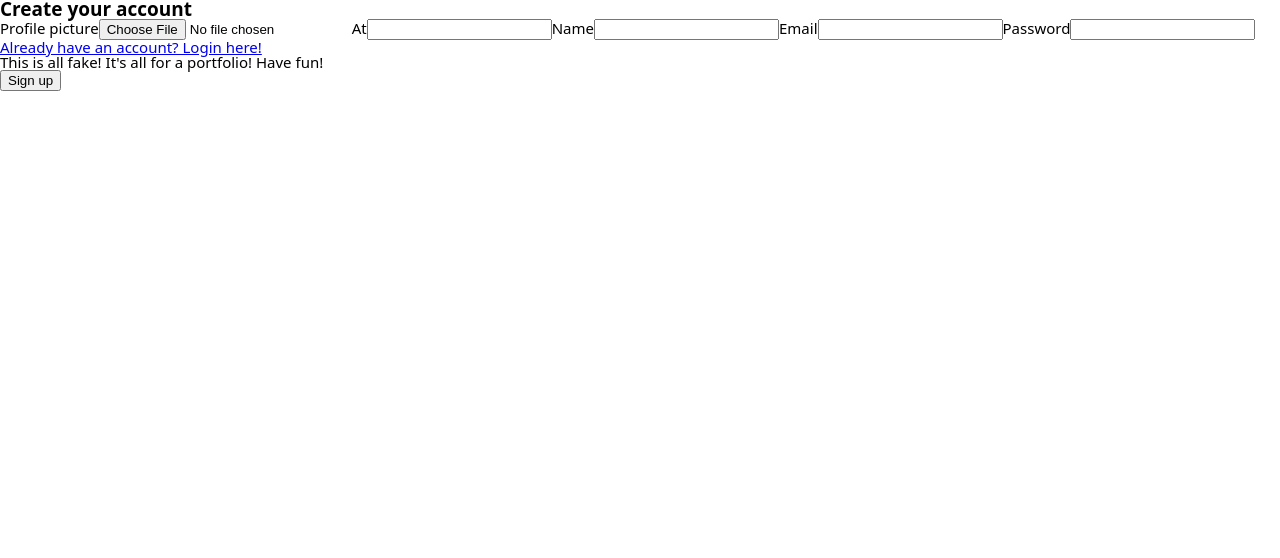
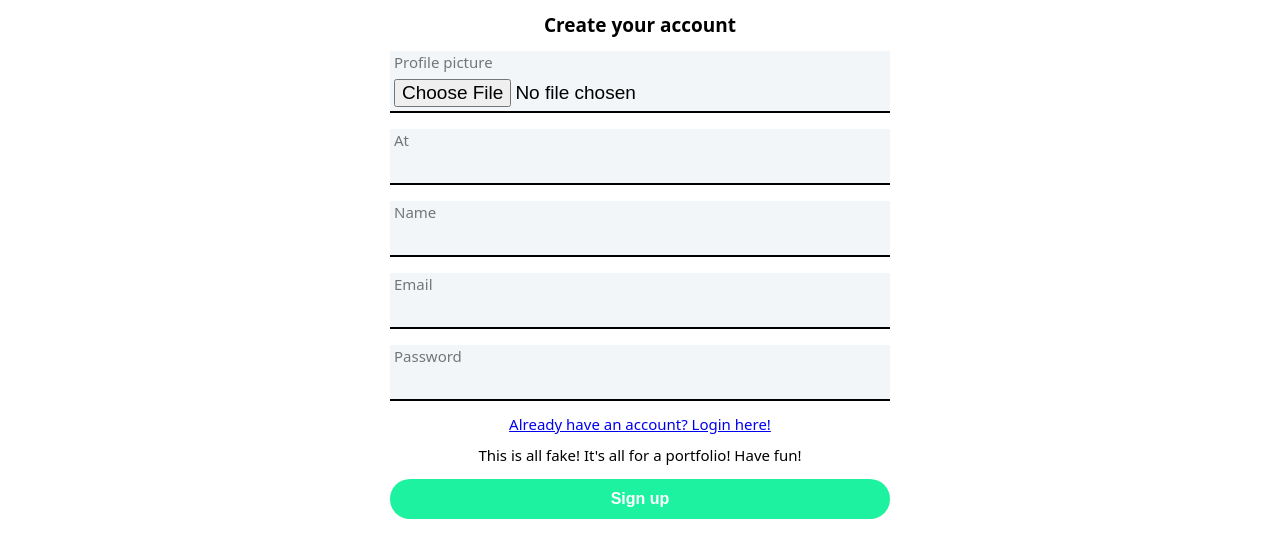
Before and after one commit to ideopunk/twitter-clone, a React (Create React App) app: page /signup in a window 1280 px wide. Shown: the top 558 px of the page. Built offline with nearby package versions, Linux system fonts and the light colour scheme; no server answers; the database is empty.

Commit message:
login and signup page style

```diff
--- a/src/components/LoginPage.js
+++ b/src/components/LoginPage.js
@@ -44,18 +44,37 @@ const LoginPage = () => {
 				</span>
 				<h3>Log in to Fake Twitter</h3>
 				<form className="login-form" onSubmit={(e) => handleSubmit(e)}>
-					<label>
-						Email
-						<input required onChange={(e) => handleEmailChange(e)} />
+					<label className="form-label">
+						<span className="form-name">Email</span>
+						<input
+							className="form-input"
+							maxLength={50}
+							required
+							onChange={(e) => handleEmailChange(e)}
+							value={email}
+						/>
 					</label>
-					<label>
-						Password
-						<input type="password" required onChange={(e) => handlePasswordChange(e)} />
+
+					<label className="form-label">
+						<span className="form-name">Password</span>
+						<input
+							type="password"
+							className="form-input"
+							maxLength={50}
+							required
+							onChange={(e) => handlePasswordChange(e)}
+							value={password}
+						/>
 					</label>
-					<input className="lg-btn" style={{}} type="submit" value="Log in" />
+
+					<input
+						className="lg-btn btn"
+						style={{ width: "100%" }}
+						type="submit"
+						value="Log in"
+					/>
 					<div>
-						<p onClick={toggleReset}>Forgot password?</p>
-						<Link to="signup">Sign up for Fake Twitter</Link>
+						<span onClick={toggleReset}>Forgot password?</span> · <Link to="signup">Sign up for Fake Twitter</Link>
 					</div>
 				</form>
 			</div>
--- a/src/components/SignupPage.js
+++ b/src/components/SignupPage.js
@@ -32,7 +32,7 @@ const SignupPage = () => {
 	const handleUserAtChange = (e) => {
 		console.log(e.target.value);
 		allAts.includes(e.target.value) ? setLegitAt(false) : setLegitAt(true);
-		switch(e.target.value) {
+		switch (e.target.value) {
 			case "profile":
 			case "notifications":
 			case "explore":
@@ -40,10 +40,10 @@ const SignupPage = () => {
 			case "messages":
 			case "menu":
 			case "tweet":
-				setLegitAt(false)
-				break
+				setLegitAt(false);
+				break;
 			default:
-				console.log("all good")
+				console.log("all good");
 		}
 		setUserAt(e.target.value);
 	};
@@ -108,29 +108,44 @@ const SignupPage = () => {
 	};
 
 	return (
-		<div className="signup-page">
+		<div className="login-container">
+			<div className="login-page">
 				<h3>Create your account</h3>
-			<form onSubmit={(e) => handleSubmit(e)}>
-				<label>
-					Profile picture
-					<input type="file" onChange={handleFileChange} />
+				<form className="login-form" onSubmit={(e) => handleSubmit(e)}>
+					<label className="form-label">
+						<span className="form-name">Profile picture</span>
+						<input className="form-input" type="file" onChange={handleFileChange} />
 					</label>
-				<label>
-					At
+					<label className="form-label">
+						<span className="form-name">At</span>
 						{!legitAt ? <p className="signup-warning">Username has been taken!</p> : ""}
-					<input required onChange={(e) => handleUserAtChange(e)} />
+						<input
+							className="form-input"
+							required
+							onChange={(e) => handleUserAtChange(e)}
+						/>
 					</label>
-				<label>
-					Name
-					<input required onChange={(e) => handleUserNameChange(e)} />
+					<label className="form-label">
+						<span className="form-name">Name</span>
+						<input
+							className="form-input"
+							required
+							onChange={(e) => handleUserNameChange(e)}
+						/>
 					</label>
-				<label>
-					Email
-					<input required type="email" onChange={(e) => handleEmailChange(e)} />
+					<label className="form-label">
+						<span className="form-name">Email</span>
+						<input
+							className="form-input"
+							required
+							type="email"
+							onChange={(e) => handleEmailChange(e)}
+						/>
 					</label>
-				<label>
-					Password
+					<label className="form-label">
+						<span className="form-name">Password</span>
 						<input
+							className="form-input"
 							required
 							type="password"
 							minLength={6}
@@ -142,8 +157,9 @@ const SignupPage = () => {
 						<Link to="login">Already have an account? Login here!</Link>
 					</div>
 					<p>This is all fake! It's all for a portfolio! Have fun!</p>
-				<input type="submit" value="Sign up" />
+					<input className="btn" type="submit" value="Sign up" />
 				</form>
+			</div>
 		</div>
 	);
 };
--- a/src/components/functions/follow.js
+++ b/src/components/functions/follow.js
@@ -1,8 +1,7 @@
 import { db } from "../../config/fbConfig";
-import notify from "./notify"
+import notify from "./notify";
 
 const follow = (followID, userID, userFollows) => {
-
 	db.runTransaction((transaction) => {
 		return db
 			.collection("users")
@@ -25,7 +24,11 @@ const follow = (followID, userID, userFollows) => {
 					.doc(userID)
 					.update({ follows: newList })
 					.then(() => console.log("added to follows list"))
-					.then(() => notify("follow", userID, followID))
+					.then(() => {
+						if (userID !== followID) {
+							notify("follow", userID, followID);
+						}
+					});
 			});
 	})
 		.then(() => console.log("successful transaction"))
--- a/src/components/functions/likeDB.js
+++ b/src/components/functions/likeDB.js
@@ -7,7 +7,9 @@ const likeDB = (tweet, userID, userLikes) => {
 		.get()
 		.then((snapshot) => {
 			// uhh side effect!
-			notify("like", userID, snapshot.data().userID, tweet);
+			if (userID !== snapshot.data().userID) {
+				notify("like", userID, snapshot.data().userID, tweet);
+			}
 
 			return snapshot.data().likes;
 		})
--- a/src/components/functions/reply.js
+++ b/src/components/functions/reply.js
@@ -45,7 +45,9 @@ const reply = (props) => {
 					db.collection("tweets").doc(tweetID).update({ replies: newReplies });
 
 					// notify
-					notify("reply", userID, originalData.userID, newTweet.id);
+					if (userID !== originalData.userID) {
+						notify("reply", userID, originalData.userID, newTweet.id);
+					}
 				});
 		});
 };
--- a/src/components/functions/retweet.js
+++ b/src/components/functions/retweet.js
@@ -7,7 +7,9 @@ const retweet = (tweetID, userID, userRetweets) => {
 		.doc(tweetID)
 		.get()
 		.then((snapshot) => {
-			notify("retweet", userID, snapshot.data().userID, tweetID);
+			if (userID !== snapshot.data().userID) {
+				notify("retweet", userID, snapshot.data().userID, tweetID);
+			}
 
 			return snapshot.data().retweets;
 		})
--- a/src/components/reusables/NotificationsFeed.js
+++ b/src/components/reusables/NotificationsFeed.js
@@ -1,18 +1,31 @@
 import React, { useEffect, useState, useContext } from "react";
-import { auth, db, storage } from "../../config/fbConfig";
+import { db, storage } from "../../config/fbConfig";
 
 import Leaf from "../../assets/leaf-outline.svg";
 import { ReactComponent as LikeFilled } from "../../assets/like-icon-filled.svg";
 import { ReactComponent as ProfileFilled } from "../../assets/profile-filled.svg";
 import { ReactComponent as Retweet } from "../../assets/retweet-icon.svg";
 
-import notify from "../functions/notify";
 import UserContext from "../context/context.js";
 import LoaderContainer from "../reusables/LoaderContainer";
 import Tweet from "./Tweet";
 
 const NotificationsFeed = ({ notifications }) => {
+	const { userID } = useContext(UserContext);
+
 	const [notificationsMapped, setNotificationsMapped] = useState([]);
+
+	// the notifications have been observed.
+	useEffect(() => {
+		const userRef = db.collection("users").doc(userID);
+
+		userRef.get().then((doc) => {
+			const data = doc.data();
+			const seenNotes = data.notifications.map((notification) => notification.seen === true);
+			userRef.update({ notifications: seenNotes });
+		});
+	}, [userID]);
+
 
 	useEffect(() => {
 		setNotificationsMapped([]);
@@ -48,9 +61,9 @@ const NotificationsFeed = ({ notifications }) => {
 												<img
 													src={image}
 													alt="headshot"
-													className="profile-image"
+													className="profile-image small-profile-image"
 												/>
-												<p>
+												<p style={{ marginTop: "0.5rem" }}>
 													<span className="bold">{data.name}</span>{" "}
 													followed you
 												</p>
@@ -90,18 +103,26 @@ const NotificationsFeed = ({ notifications }) => {
 											setNotificationsMapped((n) => [
 												...n,
 												<div className="account-card" key={doc.id}>
-													<Retweet style={{ fill: "blue" }} />
+													<Retweet
+														className="menu-icon"
+														style={{ fill: "blue" }}
+													/>
 													<div>
 														<img
 															src={image}
 															alt="headshot"
-															className="profile-image"
+															className="profile-image small-profile-image"
 														/>
-														<p>
+														<p style={{ marginTop: "0.5rem" }}>
 															{likerData.at} Retweeted your{" "}
 															{"replyTo" in data ? "reply" : "tweet"}{" "}
 														</p>
-														<p className="grey">{data.text}</p>
+														<p
+															className="grey"
+															style={{ marginTop: "0.5rem" }}
+														>
+															{data.text}
+														</p>
 													</div>
 												</div>,
 											]);
@@ -163,19 +184,31 @@ const NotificationsFeed = ({ notifications }) => {
 											}
 											setNotificationsMapped((n) => [
 												...n,
-												<div className="account-card" key={doc.id}>
-													<LikeFilled />
+												<div
+													className="account-card"
+													key={doc.id}
+													style={{ alignItems: "flex-start" }}
+												>
+													<LikeFilled
+														className="menu-icon"
+														style={{ fill: "red" }}
+													/>
 													<div>
 														<img
 															src={image}
 															alt="headshot"
-															className="profile-image"
+															className="profile-image small-profile-image"
 														/>
-														<p>
+														<p style={{ marginTop: "0.5rem" }}>
 															{likerData.at} liked your{" "}
 															{"replyTo" in data ? "reply" : "tweet"}{" "}
 														</p>
-														<p className="grey">{data.text}</p>
+														<p
+															className="grey"
+															style={{ marginTop: "0.5rem" }}
+														>
+															{data.text}
+														</p>
 													</div>
 												</div>,
 											]);
--- a/src/style/_loginpage.scss
+++ b/src/style/_loginpage.scss
@@ -13,11 +13,15 @@
     flex-direction: column;
     justify-content: center;
     align-items: center;
+    row-gap: 1rem;
+
 }
 
 .login-form {
+    width: 100%;
     display: flex;
     flex-direction: column;
     justify-content: center;
     align-items: center;
+    row-gap: 1rem;
 }
--- a/src/style/_tweet.scss
+++ b/src/style/_tweet.scss
@@ -41,6 +41,12 @@
 	height: 3rem;
 	border-radius: 50%;
 	margin-right: 0.5rem;
+}
+
+.small-profile-image {
+	width: 2rem;
+	max-width: 2rem;
+	height: 2rem;
 }
 
 .tweet-main {
```
Lines whose indentation alone changed are shown as unchanged.
